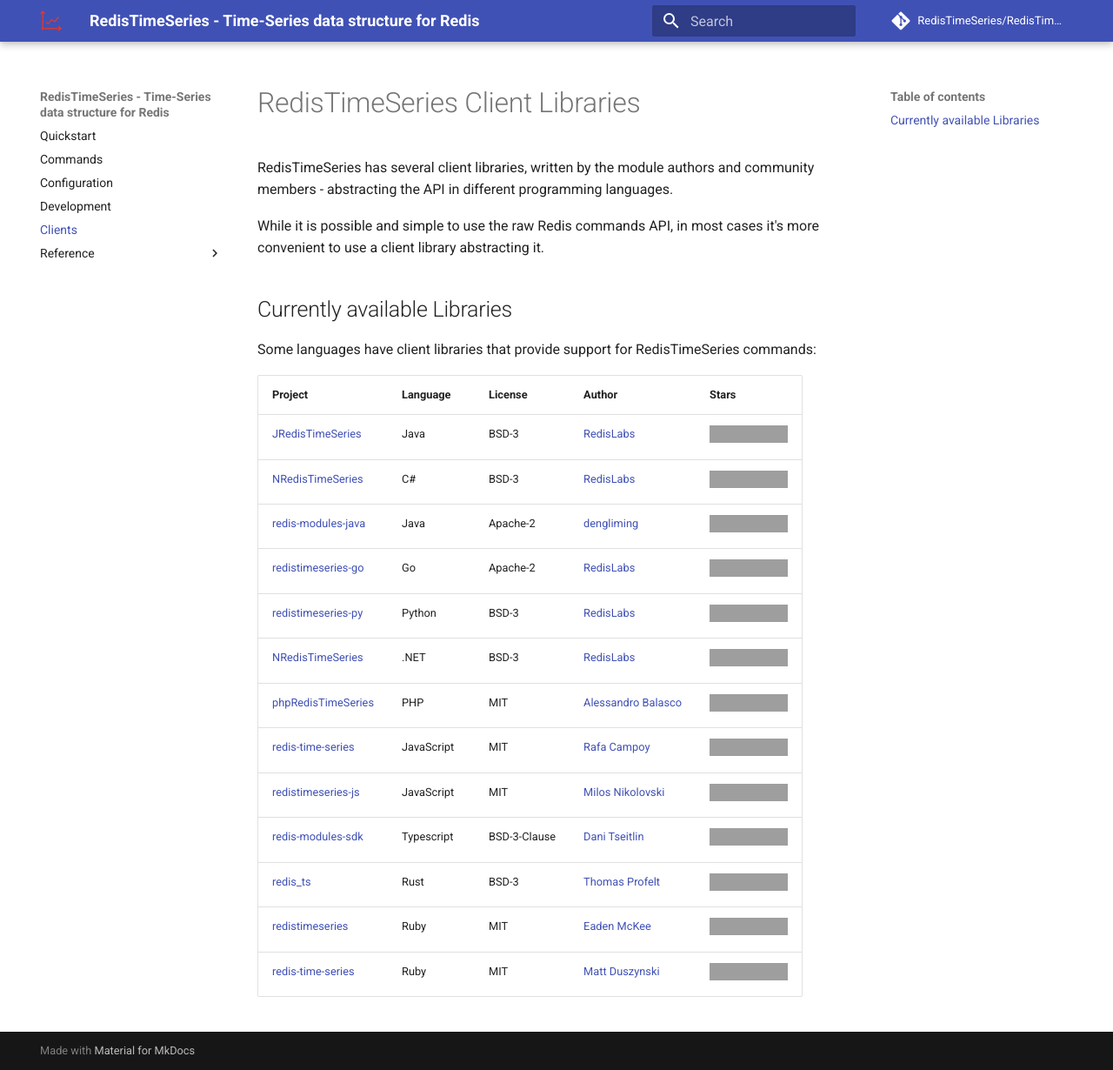
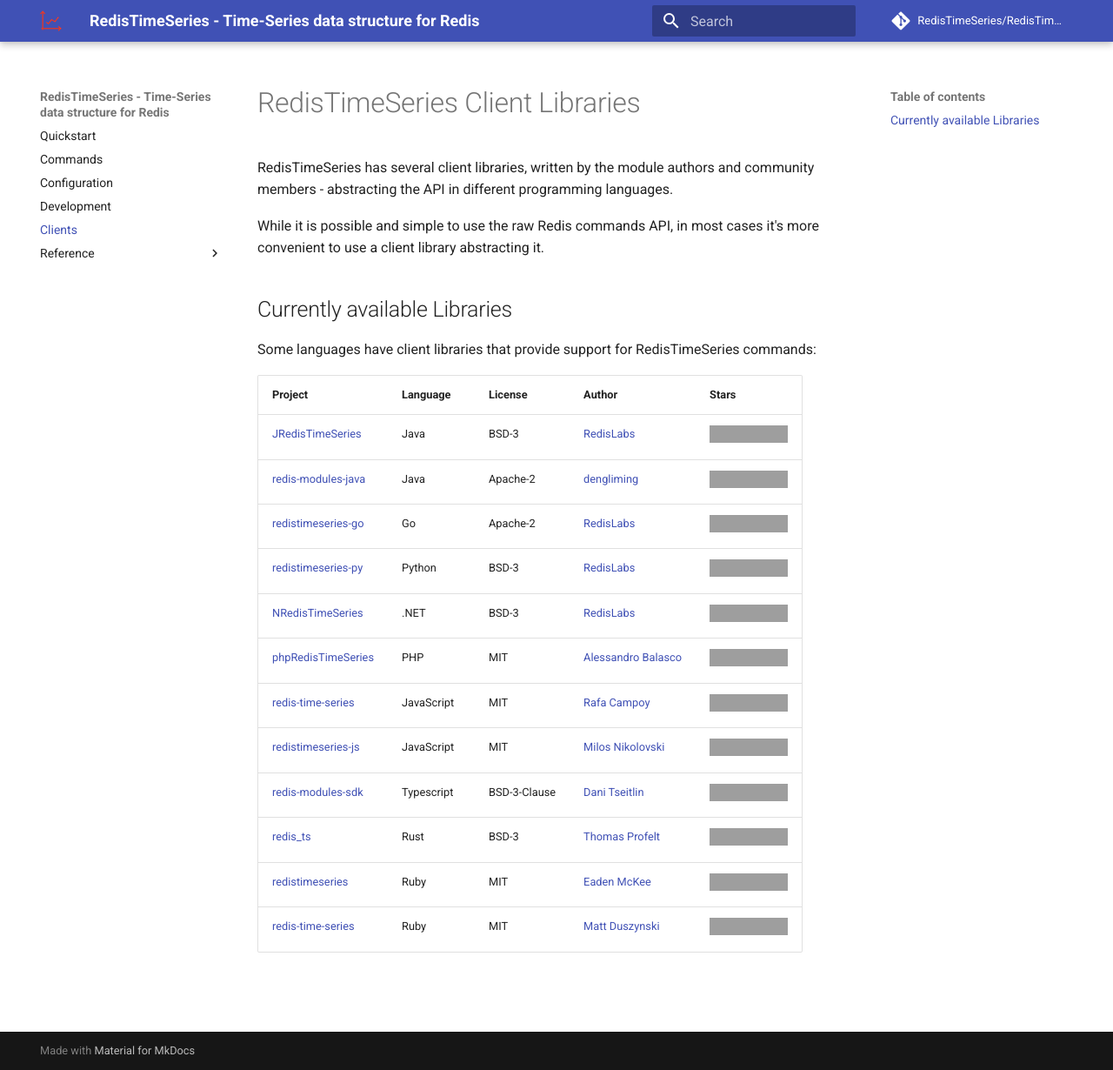
Before and after one commit to RedisTimeSeries/RedisTimeSeries, an MkDocs documentation site: the page built from docs/clients.md, in a window 1280 px wide and 1230 px high. Shown: the whole window at 87% size. Built offline with MkDocs 1.6.1 and Material for MkDocs 9.7.7, drawn with Linux system fonts in a browser that asks for light colours; comment, search, counter and statistics services are not loaded; grey boxes are pictures that could not be loaded.

Commit message:
Remove duplicated client

```diff
--- a/docs/clients.md
+++ b/docs/clients.md
@@ -11,7 +11,6 @@
 | Project | Language | License | Author | Stars |
 | ------- | -------- | ------- | ------ | --- |
 | [JRedisTimeSeries][JRedisTimeSeries-url] | Java | BSD-3 | [RedisLabs][JRedisTimeSeries-author] |  [![JRedisTimeSeries-stars]][JRedisTimeSeries-url] |
-| [NRedisTimeSeries][NRedisTimeSeries-url] | C# | BSD-3 | [RedisLabs][NRedisTimeSeries-author] |  [![NRedisTimeSeries-stars]][NRedisTimeSeries-url] |
 | [redis-modules-java][redis-modules-java-url] | Java | Apache-2 | [dengliming][redis-modules-java-author] | [![redis-modules-java-stars]][redis-modules-java-url] |
 | [redistimeseries-go][redistimeseries-go-url] | Go | Apache-2 | [RedisLabs][redistimeseries-go-author] |  [![redistimeseries-go-stars]][redistimeseries-go-url]  |
 | [redistimeseries-py][redistimeseries-py-url] | Python | BSD-3 | [RedisLabs][redistimeseries-py-author] | [![redistimeseries-py-stars]][redistimeseries-py-url] |
```
